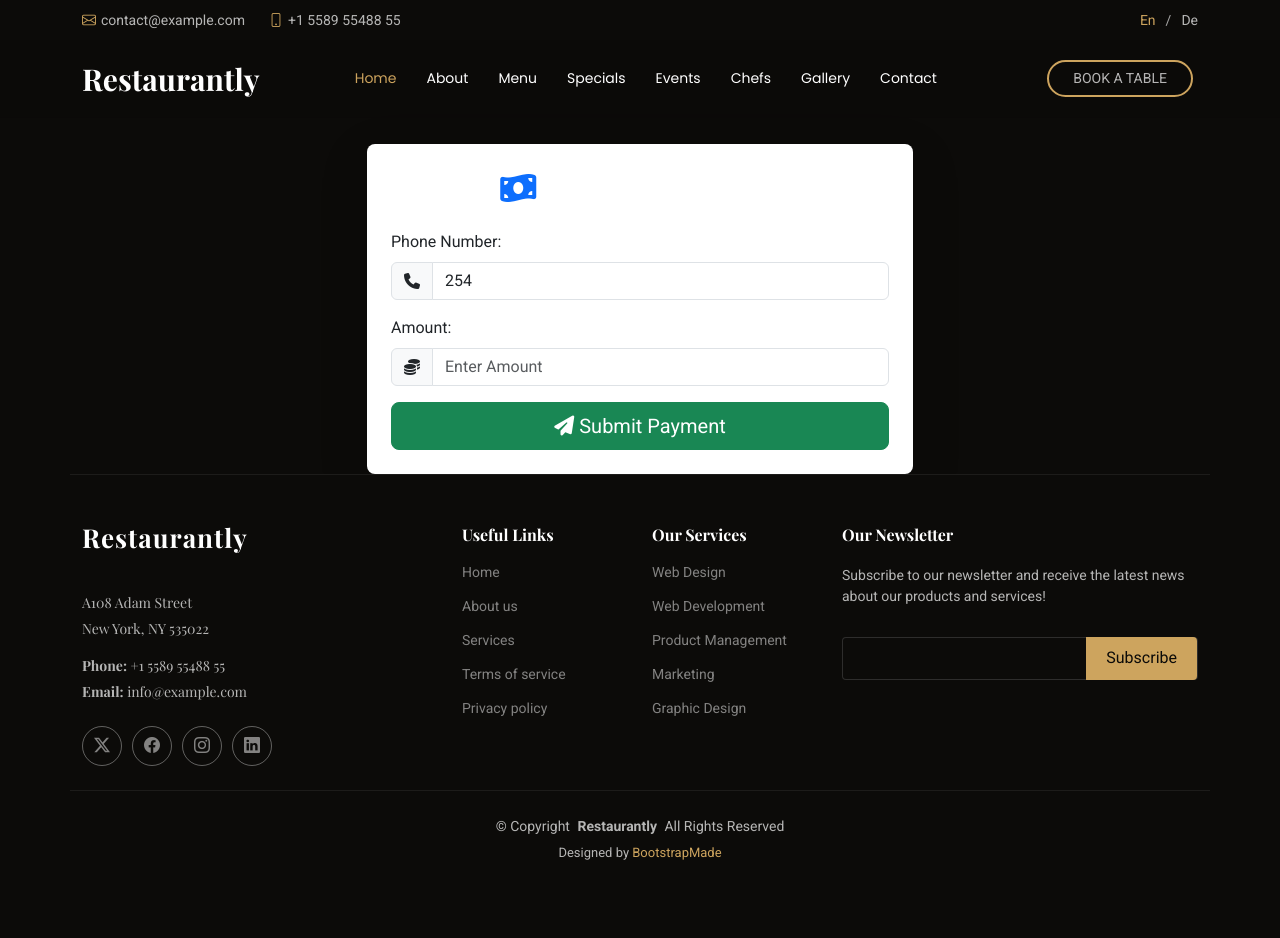
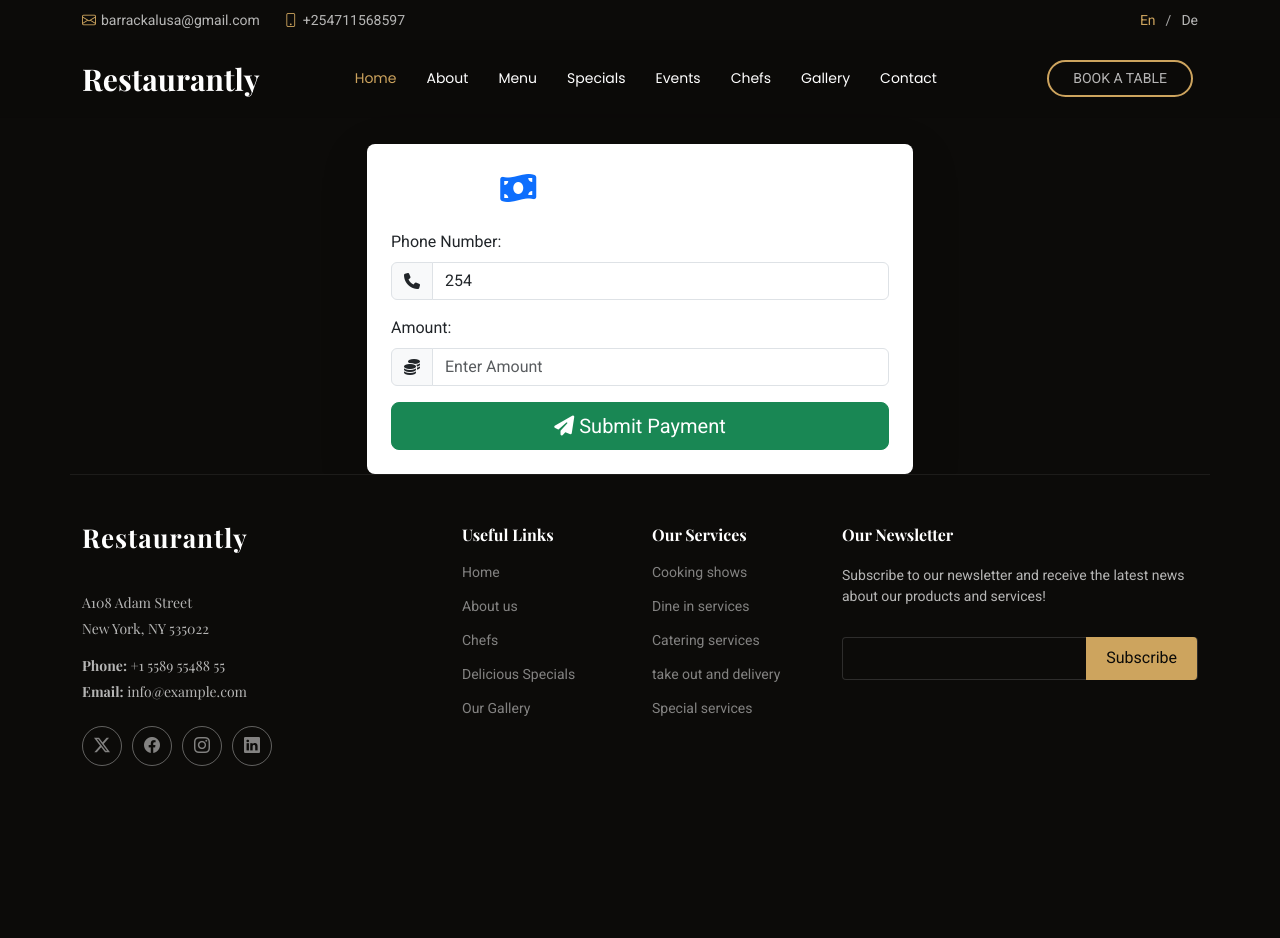
Before and after one commit to Group5-sys/villarosa, a Django app: page /pay/ in a window 1280 px wide. After the commit the page ends 766 px from the top, so only its background shows below. Run offline with Django 4.2, Linux system fonts and the light colour scheme; parts of the project's set-up code (start-up, migrations or seed data) failed here and were passed over; some libraries are stand-ins or nearby versions; some web fonts are replaced.

Commit message:
Headache

```diff
--- a/Templates/starter-page.html
+++ b/Templates/starter-page.html
@@ -45,8 +45,8 @@
     <div class="topbar d-flex align-items-center">
       <div class="container d-flex justify-content-center justify-content-md-between">
         <div class="contact-info d-flex align-items-center">
-          <i class="bi bi-envelope d-flex align-items-center"><a href="mailto:contact@example.com">contact@example.com</a></i>
-          <i class="bi bi-phone d-flex align-items-center ms-4"><span>+1 5589 55488 55</span></i>
+          <i class="bi bi-envelope d-flex align-items-center"><a href="mailto:barrackalusa@gmail.com">barrackalusa@gmail.com</a></i>
+          <i class="bi bi-phone d-flex align-items-center ms-4"><span>+254711568597</span></i>
         </div>
         <div class="languages d-none d-md-flex align-items-center">
           <ul>
@@ -123,22 +123,22 @@
         <div class="col-lg-2 col-md-3 footer-links">
           <h4>Useful Links</h4>
           <ul>
-            <li><a href="#">Home</a></li>
-            <li><a href="#">About us</a></li>
-            <li><a href="#">Services</a></li>
-            <li><a href="#">Terms of service</a></li>
-            <li><a href="#">Privacy policy</a></li>
+            <li><a href="{% url 'index' %}">Home</a></li>
+            <li><a href="{% url 'about' %}">About us</a></li>
+            <li><a href="{% url 'chefs' %}">Chefs</a></li>
+            <li><a href="{% url 'specials' %}"> Delicious Specials</a></li>
+            <li><a href="{% url 'gallery' %}">Our Gallery</a></li>
           </ul>
         </div>
 
         <div class="col-lg-2 col-md-3 footer-links">
           <h4>Our Services</h4>
           <ul>
-            <li><a href="#">Web Design</a></li>
-            <li><a href="#">Web Development</a></li>
-            <li><a href="#">Product Management</a></li>
-            <li><a href="#">Marketing</a></li>
-            <li><a href="#">Graphic Design</a></li>
+            <li><a href="#">Cooking shows</a></li>
+            <li><a href="#">Dine in services</a></li>
+            <li><a href="#">Catering services</a></li>
+            <li><a href="#">take out and delivery</a></li>
+            <li><a href="#">Special services</a></li>
           </ul>
         </div>
 
@@ -156,16 +156,7 @@
       </div>
     </div>
 
-    <div class="container copyright text-center mt-4">
-      <p>© <span>Copyright</span> <strong class="px-1 sitename">Restaurantly</strong> <span>All Rights Reserved</span></p>
-      <div class="credits">
-        <!-- All the links in the footer should remain intact. -->
-        <!-- You can delete the links only if you've purchased the pro version. -->
-        <!-- Licensing information: https://bootstrapmade.com/license/ -->
-        <!-- Purchase the pro version with working PHP/AJAX contact form: [buy-url] -->
-        Designed by <a href="https://bootstrapmade.com/">BootstrapMade</a>
-      </div>
-    </div>
+
 
   </footer>
 
--- a/villarosaapp/views.py
+++ b/villarosaapp/views.py
@@ -48,7 +48,7 @@ def contact(request):
                 message=request.POST['message'],
               )
             mycontact.save()
-            return redirect('reservations')
+            return redirect('contact')
         else:
             return render(request,'contact.html'),
 
```
Also changed, not shown: Templates/events.html (deleted, +0 -113 lines), Templates/index.html (+4 -4 lines).
